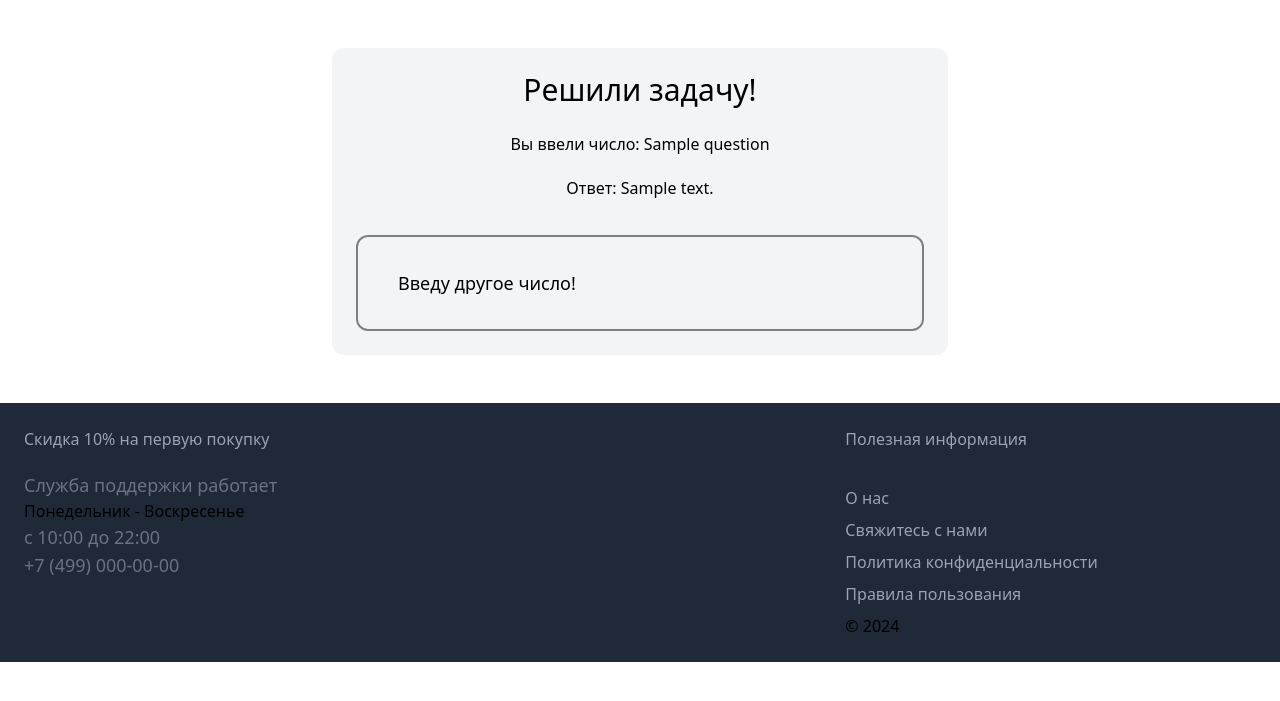
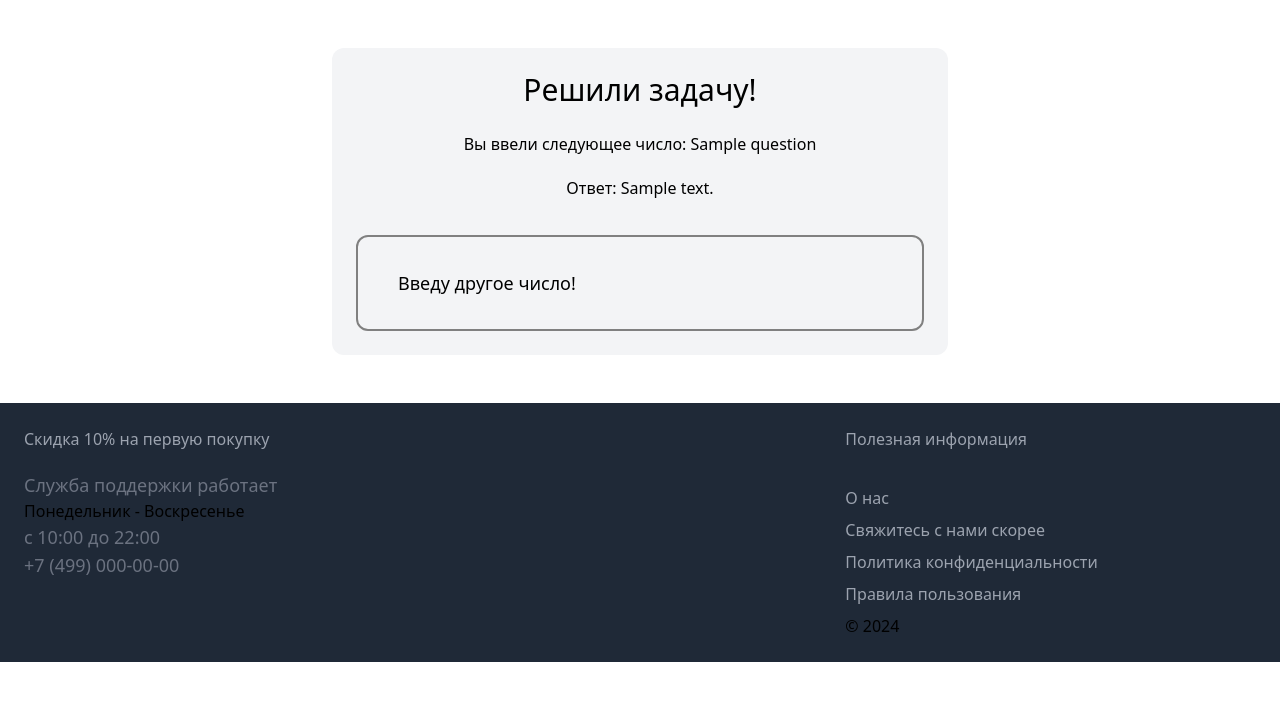
Before and after one commit to muradpo/djangoProject_final, a Django app: template core/templates/core/answer.html in a window 1280 px wide. Shown: the part 95-796 px from the top of the page. Run offline with Django 5.2, Linux system fonts and the light colour scheme; the template is opened without the code that fills it: most values are stand-ins (such as "Sample title", 1, 10 or a date in 2020).

Commit message:
небольшое изменение

```diff
--- a/core/templates/core/answer.html
+++ b/core/templates/core/answer.html
@@ -10,7 +10,7 @@
 <div class="w-1/2 my-6 mx-auto p-6 bg-gray-100 rounded-xl d-flex justify-content-center">
     <h1 class="mb-6 text-3xl text-center text-blue">Решили задачу!</h1>
     {% csrf_token %}
-    <p class="text-center">Вы ввели число: {{ question }}</p>
+    <p class="text-center">Вы ввели следующее число: {{ question }}</p>
     <p style="margin-top: 20px;"></p>
     <div class="row justify-content-center">
         <p class="text-center">Ответ: {{ answer }}</p>
--- a/core/templates/core/base.html
+++ b/core/templates/core/base.html
@@ -67,7 +67,7 @@
                 <ul class="space-y-2">
                     <p style="margin-top: 35px;"></p>
                     <li><a href="{% url 'core:about' %}" class="mb-5 font-semi bold text-gray-400">О нас</a></li>
-                    <li><a href="{% url 'core:contact' %}" class="mb-5 font-semi bold text-gray-400">Свяжитесь с нами</a></li>
+                    <li><a href="{% url 'core:contact' %}" class="mb-5 font-semi bold text-gray-400">Свяжитесь с нами скорее</a></li>
                     <li><a href="{% url 'core:privacy' %}"class="mb-5 font-semi bold text-gray-400">Политика конфиденциальности</a></li>
                     <li><a href="{% url 'core:terms' %}" class="mb-5 font-semi bold text-gray-400">Правила пользования</a></li>
 
```
